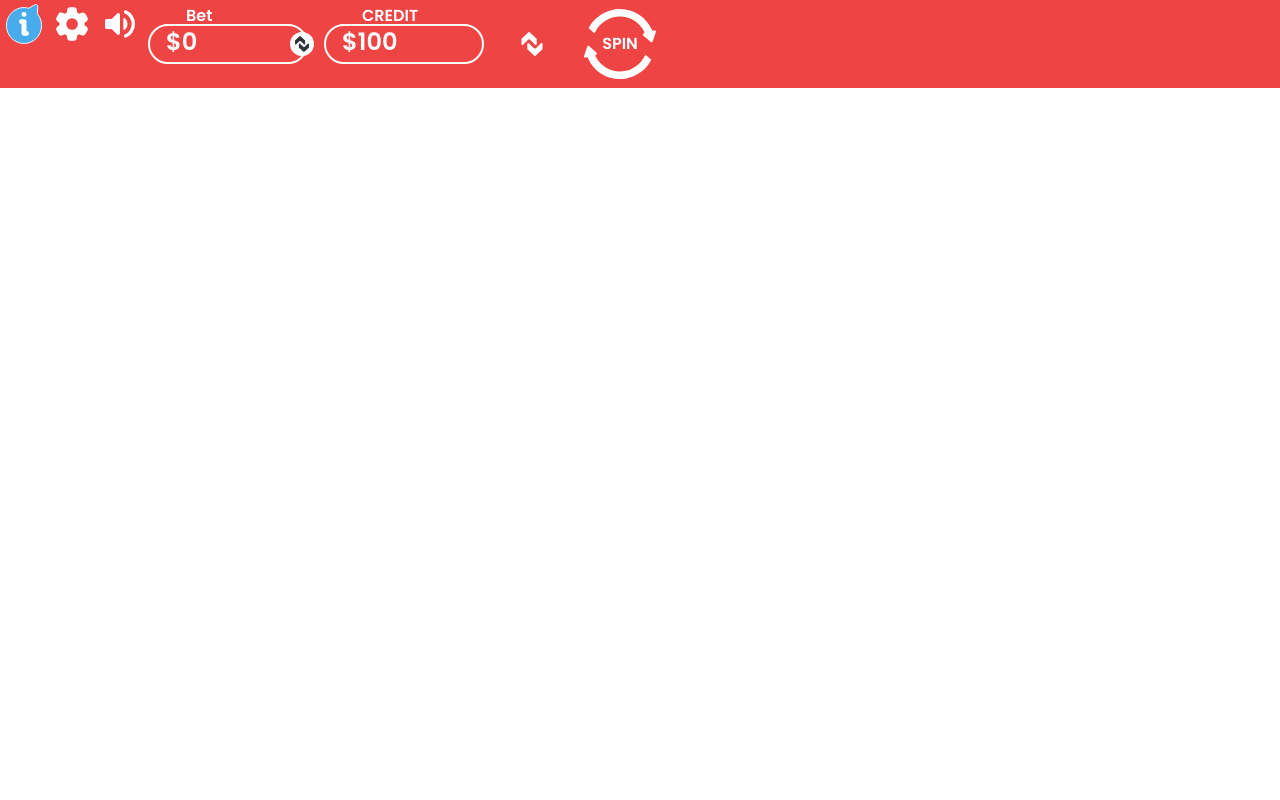
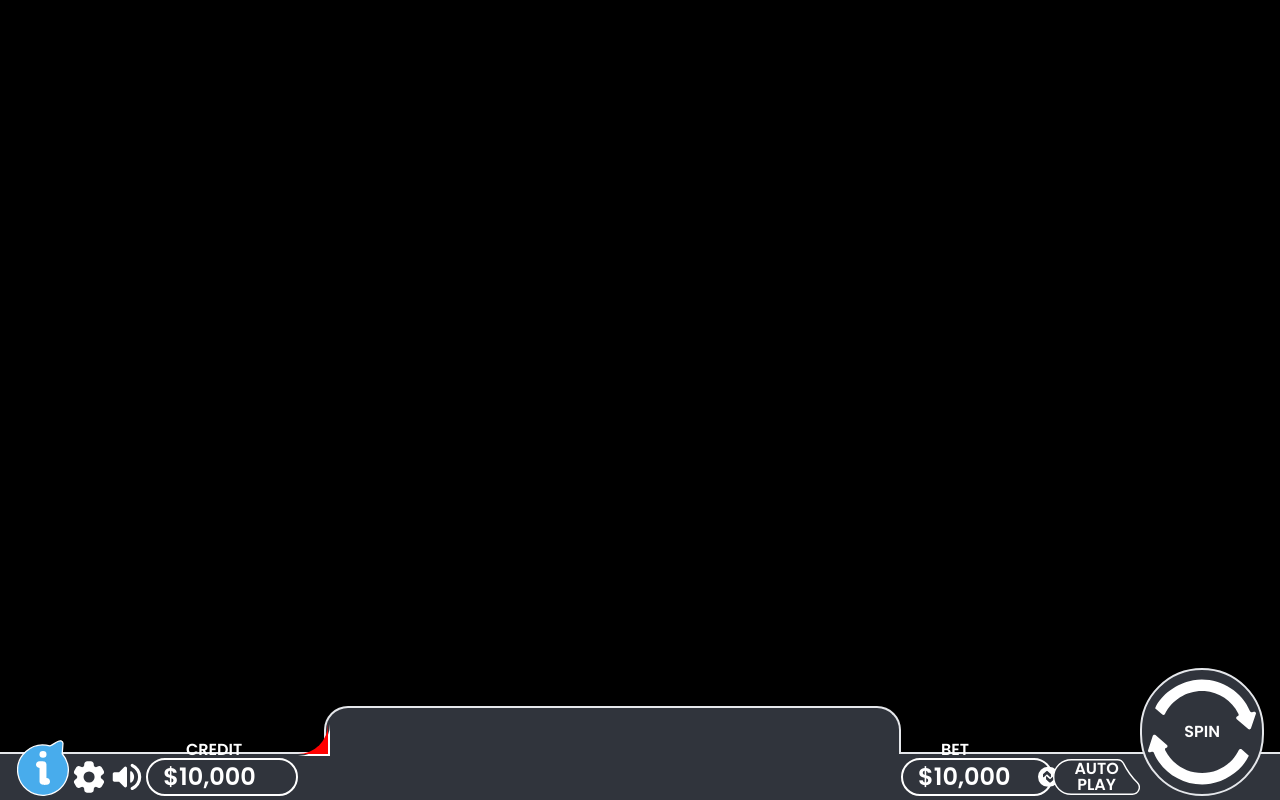
Before and after one commit to monvanCe/slot-ui, a React (Create React App) app: page / in a window 1280 px wide. Built offline with nearby package versions, Linux system fonts and the light colour scheme.

Commit message:
layout v1

```diff
--- a/src/App.tsx
+++ b/src/App.tsx
@@ -4,34 +4,47 @@ import InfoButton from './components/infoButton';
 
 import IconButton from './components/ui/iconButton';
 import { COLORS } from './utils/colors';
+import SvgButton from './components/ui/svgButton';
+import DesktopMiddleSection from './components/desktopMiddleSection';
 
 export default function App() {
   return (
-    <div className="bg-red-500">
-      <div className="flex gap-2 p-1">
-        <div className="w-10 h-10">
+    <div className="bg-black relative h-screen">
+      <div className="absolute bottom-0 flex h-12 w-full border-t-2 bg-background justify-between items-end py-1 px-4">
+        <div className="h-14 w-14">
           <InfoButton onPress={() => {}} fillColor={COLORS.blue} />
         </div>
-        <div className="w-10 h-10">
+        <div className="h-full aspect-square">
           <IconButton icon="material-symbols:settings-rounded" />
         </div>
-        <div className="w-10 h-10">
+        <div className="h-full aspect-square">
           <IconButton icon="material-symbols:volume-up-rounded" />
         </div>
-
-        <LabeledPriceButton
-          label="Bet"
-          labelColor="green"
-          rightIconSvgPath="svg/Bet_Icon.svg"
+        <div className="h-full aspect-[4]">
+          <LabeledPriceButton
+            label="CREDIT"
+            labelColor="orange"
+            value={10000}
+          />
+        </div>
+        <div className="h-12 mb-[42px] w-[50%]">
+          <DesktopMiddleSection />
+        </div>
+        <div className="h-full aspect-[4]">
+          <LabeledPriceButton
+            label="BET"
+            labelColor="green"
+            value={10000}
+            rightIconSvgPath="svg/Bet_Icon.svg"
+          />
+        </div>
+        <SvgButton
+          svgFilePath="svg/Autoplay_Button_Stroke.svg"
+          fillColor={COLORS.background}
+          onPress={() => {}}
+          label="AUTO PLAY"
         />
-
-        <LabeledPriceButton label="CREDIT" labelColor="orange" value={100} />
-
-        <div className="h-20 w-20">
-          <OutlinedButton iconSvgPath="svg/Bet_Icon.svg" />
-        </div>
-
-        <div className="h-20 w-20">
+        <div className="h-32 w-32">
           <OutlinedButton
             outlineSvgPath="svg/Spin_Button_Icon.svg"
             label="SPIN"
--- /dev/null
+++ b/src/components/desktopMiddleSection.tsx
@@ -0,0 +1,21 @@
+import { COLORS } from '../utils/colors';
+import BorderedCurvedCorner from './ui/borderedCurvedCorner';
+
+export default function DesktopMiddleSection() {
+  return (
+    <div className="flex flex-row items-end h-full w-full">
+      <div className="-mr-1">
+        <BorderedCurvedCorner
+          borderWidth={2}
+          borderColor="white"
+          fillColor={COLORS.background}
+          corner="bottomright"
+          width={30}
+          height={30}
+        />
+      </div>
+
+      <div className="h-full w-full bg-background rounded-t-3xl border-2 border-b-0 "></div>
+    </div>
+  );
+}
--- a/src/components/infoButton.tsx
+++ b/src/components/infoButton.tsx
@@ -2,9 +2,9 @@ import DynamicSvg from './ui/dynamicSvg';
 
 export default function InfoButton({ onPress, fillColor }: IInfoButton) {
   return (
-    <div className="relative h-10 w-10 cursor-pointer" onClick={onPress}>
+    <div className="relative h-full w-full cursor-pointer" onClick={onPress}>
       <DynamicSvg svgFilePath="svg/Info_Button.svg" fillColor={fillColor} />
-      <div className="absolute inset-0 flex items-center justify-center p-2">
+      <div className="absolute inset-0 flex items-center justify-center p-[20%]">
         <DynamicSvg svgFilePath="svg/Info_Icon.svg" fillColor="white" />
       </div>
     </div>
--- a/src/components/labeledPriceButton.tsx
+++ b/src/components/labeledPriceButton.tsx
@@ -11,19 +11,19 @@ export default function LabeledPriceButton({
 }: ILabeledPriceButton) {
   return (
     <div
-      className={`relative h-10 w-40 border-2 border-white pl-4 pb-1 rounded-full flex items-center gap-1 ${
+      className={`relative h-full w-full border-2 border-white pl-[10%] rounded-full flex items-center ${
         onPress ? 'cursor-pointer' : ''
-      } ${label ? 'mt-5' : ''} ${rightIconSvgPath ? 'mr-2' : ''}`}
+      }  `}
       onClick={onPress}
     >
-      <div className="absolute bottom-9 left-5">
+      <div className="absolute bottom-[100%] left-[15%]">
         {label && <LabelArea title={label} bgColor={labelColor} />}
       </div>
       <span className="text-white font-semibold text-2xl">
         ${value.toLocaleString()}
       </span>
       {rightIconSvgPath && (
-        <div className="absolute p-1 h-6 w-6 -right-2 top-1/2 -translate-y-1/2 bg-white rounded-full flex items-center justify-center">
+        <div className="absolute p-1 h-[60%] aspect-square -right-2 top-1/2 -translate-y-1/2 bg-white rounded-full flex items-center justify-center">
           <DynamicSvg
             fillColor={COLORS.background}
             svgFilePath={rightIconSvgPath}
--- /dev/null
+++ b/src/components/ui/borderedCurvedCorner.tsx
@@ -0,0 +1,36 @@
+import CurvedCorner from './curvedCorner';
+
+export default function BorderedCurvedCorner({
+  borderWidth,
+  borderColor,
+  fillColor,
+  corner,
+  width,
+  height,
+}: {
+  borderWidth: number;
+  borderColor: string;
+  fillColor: string;
+  corner: 'bottomright' | 'bottomleft' | 'topleft' | 'topright';
+  width: number;
+  height: number;
+}) {
+  return (
+    <div className="relative">
+      <div className="absolute inset-0">
+        <CurvedCorner
+          fillColor={borderColor}
+          corner={corner}
+          width={width + borderWidth}
+          height={height + borderWidth}
+        />
+      </div>
+      <CurvedCorner
+        fillColor="red"
+        corner={corner}
+        width={width}
+        height={height}
+      />
+    </div>
+  );
+}
--- /dev/null
+++ b/src/components/ui/curvedCorner.tsx
@@ -0,0 +1,98 @@
+import React from 'react';
+
+interface CurvedCornerProps {
+  fillColor?: string;
+  width?: number;
+  height?: number;
+  corner?: 'bottomright' | 'bottomleft' | 'topleft' | 'topright';
+  className?: string;
+}
+
+const CurvedCorner: React.FC<CurvedCornerProps> = ({
+  fillColor = '#ff0000',
+  width = 100,
+  height = 100,
+  corner = 'bottomright',
+  className = '',
+}) => {
+  const getCornerStyles = () => {
+    const baseStyles: React.CSSProperties = {
+      width: `${width}px`,
+      height: `${height}px`,
+      overflow: 'hidden',
+      position: 'relative',
+    };
+
+    const pseudoStyles: React.CSSProperties = {
+      content: '""',
+      display: 'block',
+      width: '200%',
+      height: '200%',
+      position: 'absolute',
+      borderRadius: '50%',
+    };
+
+    switch (corner) {
+      case 'bottomright':
+        return {
+          container: baseStyles,
+          pseudo: {
+            ...pseudoStyles,
+            bottom: 0,
+            right: 0,
+            boxShadow: `${width / 2}px ${height / 2}px 0 0 ${fillColor}`,
+          },
+        };
+      case 'bottomleft':
+        return {
+          container: baseStyles,
+          pseudo: {
+            ...pseudoStyles,
+            bottom: 0,
+            left: 0,
+            boxShadow: `-${width / 2}px ${height / 2}px 0 0 ${fillColor}`,
+          },
+        };
+      case 'topleft':
+        return {
+          container: baseStyles,
+          pseudo: {
+            ...pseudoStyles,
+            top: 0,
+            left: 0,
+            boxShadow: `-${width / 2}px -${height / 2}px 0 0 ${fillColor}`,
+          },
+        };
+      case 'topright':
+        return {
+          container: baseStyles,
+          pseudo: {
+            ...pseudoStyles,
+            top: 0,
+            right: 0,
+            boxShadow: `${width / 2}px -${height / 2}px 0 0 ${fillColor}`,
+          },
+        };
+      default:
+        return {
+          container: baseStyles,
+          pseudo: {
+            ...pseudoStyles,
+            bottom: 0,
+            right: 0,
+            boxShadow: `${width / 2}px ${height / 2}px 0 0 ${fillColor}`,
+          },
+        };
+    }
+  };
+
+  const { container, pseudo } = getCornerStyles();
+
+  return (
+    <div className={className} style={container}>
+      <div style={pseudo} />
+    </div>
+  );
+};
+
+export default CurvedCorner;
--- a/src/components/ui/outlinedButton.tsx
+++ b/src/components/ui/outlinedButton.tsx
@@ -9,13 +9,13 @@ export default function OutlinedButton({
 }: IOutlinedButton) {
   return (
     <div
-      className={`relative h-full w-full bg-${outlineColor} rounded-full p-4 ${
+      className={`relative border-2 h-full w-full bg-${outlineColor} rounded-full p-[20%] ${
         onPress ? 'cursor-pointer' : ''
       }`}
       onClick={onPress}
     >
       <div
-        className={`h-full w-full bg-${bgColor} rounded-full p-3 flex items-center justify-center`}
+        className={`h-full w-full bg-${bgColor} rounded-full p-[20%] flex items-center justify-center`}
       >
         {iconSvgPath && (
           <img
@@ -29,7 +29,7 @@ export default function OutlinedButton({
         )}
       </div>
       {outlineSvgPath && (
-        <div className="absolute p-1 inset-0 w-full h-full">
+        <div className="absolute p-[5%] inset-0 w-full h-full">
           <img src={outlineSvgPath} alt="outline" className="w-full h-full" />
         </div>
       )}
--- /dev/null
+++ b/src/components/ui/svgButton.tsx
@@ -0,0 +1,21 @@
+import DynamicSvg from './dynamicSvg';
+
+export default function SvgButton({
+  svgFilePath,
+  fillColor,
+  onPress,
+  label,
+}: ISvgButton) {
+  return (
+    <div className="relative h-full cursor-pointer" onClick={onPress}>
+      <DynamicSvg svgFilePath={svgFilePath} fillColor={fillColor} />
+      {label && (
+        <div className="absolute inset-0 flex items-center justify-center px-4">
+          <span className="text-white font-semibold leading-none text-center">
+            {label}
+          </span>
+        </div>
+      )}
+    </div>
+  );
+}
```
Also changed, not shown: src/const/types.d.ts (+7 -0 lines).
